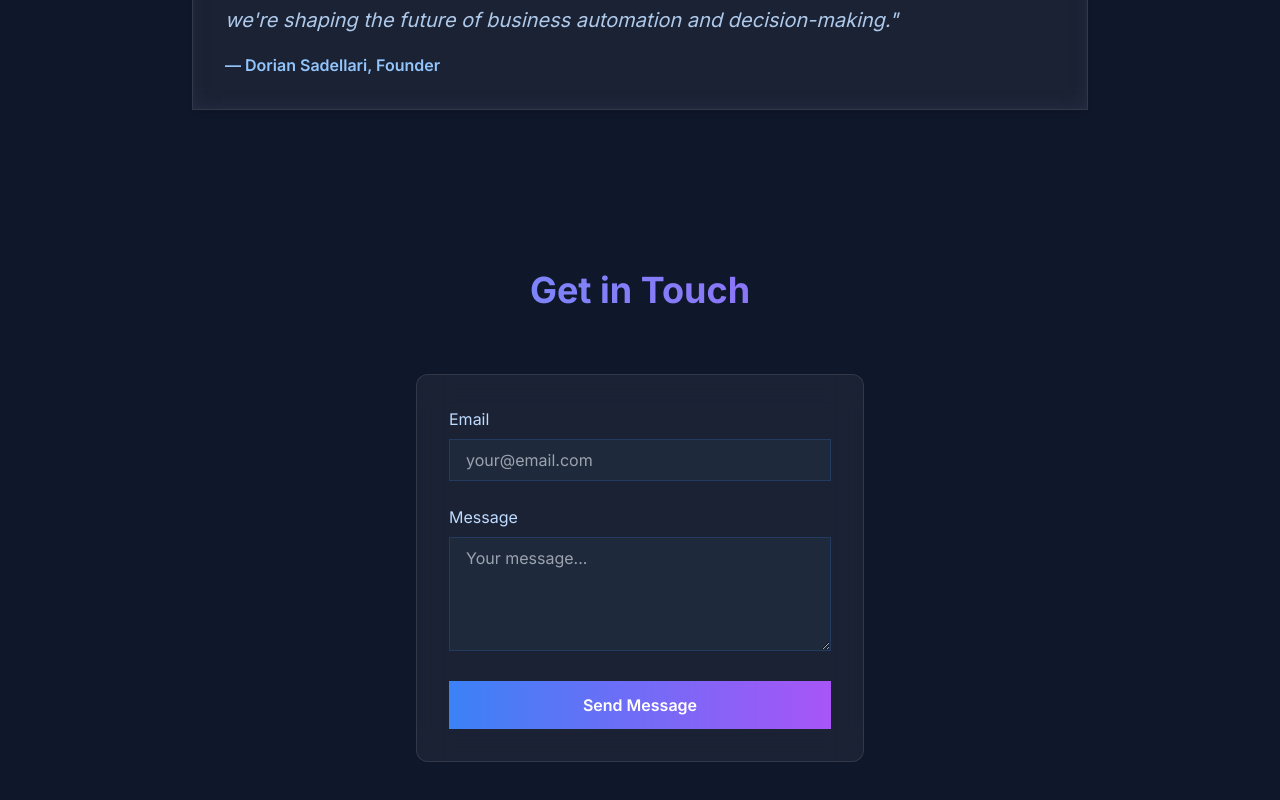
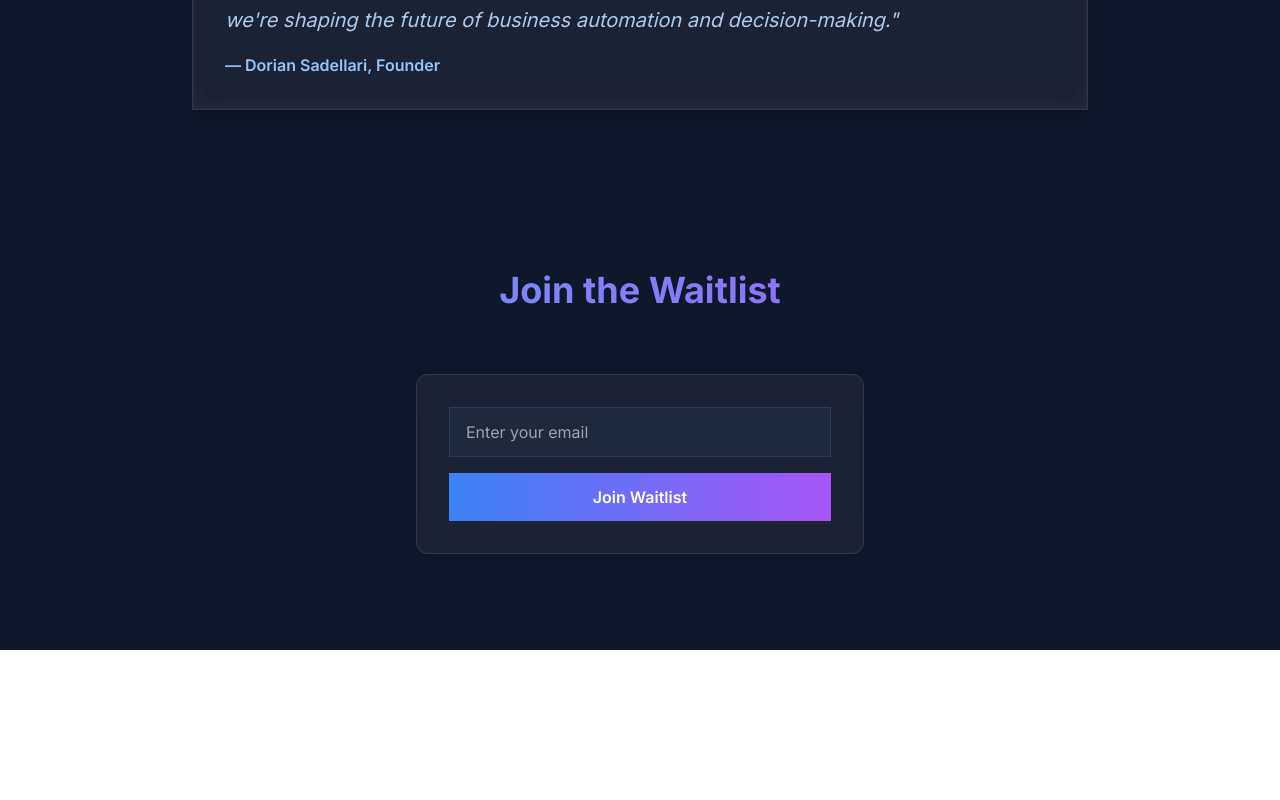
Before and after one commit to tony-42069/sadellari-website, a Next.js app: page / in a window 1280 px wide. Shown: the part 3352-4152 px from the top of the page. After the commit the page ends 4002 px from the top, so only its background shows below. Built offline with nearby package versions, Linux system fonts and the light colour scheme.

Commit message:
Added waitlist form functionality with API endpoint

```diff
--- /dev/null
+++ b/src/app/api/waitlist/route.ts
@@ -0,0 +1,15 @@
+import { NextResponse } from 'next/server';
+
+export async function POST(request: Request) {
+  const { email } = await request.json();
+
+  // Here you would typically:
+  // 1. Validate the email
+  // 2. Store it in your database or email service
+  // 3. Return appropriate response
+
+  // For now, we'll just log it and return success
+  console.log('New waitlist signup:', email);
+
+  return NextResponse.json({ success: true });
+}
--- a/src/components/EnhancedLanding.tsx
+++ b/src/components/EnhancedLanding.tsx
@@ -255,14 +255,14 @@ const EnhancedLanding: React.FC = () => {
                     autonomously manage and optimize their respective domains within the organization.
                     This innovative approach represents a fundamental shift in how businesses can be
                     operated, combining traditional business acumen with cutting-edge artificial
-                    intelligence.
+                    intelligence and machine learning technologies.
                   </p>
                   <p className="text-blue-200/90 leading-relaxed">
                     Through Sadellari Enterprises, we're building a revolutionary ecosystem of brands:
                     <span className="blur-sm select-none">ABARE</span> for commercial real estate analysis,{' '}
                     <span className="blur-sm select-none">AiStaff</span> for AI agent deployment, and{' '}
                     <span className="blur-sm select-none">DorianAI</span> for strategic consulting. Each brand represents a convergence of traditional
-                    business acumen with cutting-edge AI technology.
+                    business acumen with cutting-edge AI tech.
                   </p>
                 </div>
               </div>
@@ -334,36 +334,50 @@ const EnhancedLanding: React.FC = () => {
             whileInView={{ opacity: 1, y: 0 }}
             viewport={{ once: true }}
           >
-            Get in Touch
+            Join the Waitlist
           </motion.h2>
           <div className="max-w-md mx-auto bg-white/5 p-8 rounded-xl backdrop-blur-lg border border-white/10">
-            <form>
-              <div className="mb-6">
-                <label htmlFor="email" className="block text-blue-200 mb-2">Email</label>
+            <form onSubmit={async (e) => {
+              e.preventDefault();
+              const formData = new FormData(e.currentTarget);
+              const email = formData.get('email');
+
+              try {
+                const response = await fetch('/api/waitlist', {
+                  method: 'POST',
+                  headers: {
+                    'Content-Type': 'application/json',
+                  },
+                  body: JSON.stringify({ email }),
+                });
+
+                if (response.ok) {
+                  alert('Thank you! You have been added to the waitlist.');
+                  e.currentTarget.reset();
+                } else {
+                  throw new Error('Failed to submit');
+                }
+              } catch (error) {
+                alert('Something went wrong. Please try again.');
+              }
+            }}>
+              <div className="flex flex-col space-y-4">
                 <input
+                  name="email"
                   type="email"
-                  id="email"
-                  className="w-full px-4 py-2 bg-slate-800 border border-blue-500/20 rounded-lg focus:outline-none focus:border-blue-500 text-blue-100"
-                  placeholder="your@email.com"
+                  required
+                  className="w-full px-4 py-3 bg-slate-800 border border-blue-500/20 rounded-lg focus:outline-none focus:border-blue-500 text-blue-100"
+                  placeholder="Enter your email"
                 />
-              </div>
-              <div className="mb-6">
-                <label htmlFor="message" className="block text-blue-200 mb-2">Message</label>
-                <textarea
-                  id="message"
-                  rows={4}
-                  className="w-full px-4 py-2 bg-slate-800 border border-blue-500/20 rounded-lg focus:outline-none focus:border-blue-500 text-blue-100"
-                  placeholder="Your message..."
-                />
-              </div>
                 <motion.button
                   type="submit"
                   className="w-full bg-gradient-to-r from-blue-500 to-purple-500 text-white py-3 rounded-lg font-semibold"
                   whileHover={{ scale: 1.02 }}
                   whileTap={{ scale: 0.98 }}
                 >
-                Send Message
+                  Join Waitlist
                 </motion.button>
+              </div>
             </form>
           </div>
         </div>
--- a/src/components/HeroSection.tsx
+++ b/src/components/HeroSection.tsx
@@ -50,7 +50,7 @@ const HeroSection: React.FC = () => {
             </p>
 
             <motion.a
-              href="#portfolio"
+              href="#contact"
               className="inline-block px-12 py-4 bg-gradient-to-r from-blue-500 via-purple-500 to-blue-500 rounded-lg text-white font-semibold text-lg shadow-lg shadow-blue-500/20 border border-blue-400/20 backdrop-blur-sm hover:shadow-xl hover:shadow-purple-500/20 transition-all duration-300 button-shine shimmer"
               whileHover={{ scale: 1.05 }}
               whileTap={{ scale: 0.95 }}
```
Lines whose indentation alone changed are shown as unchanged.
